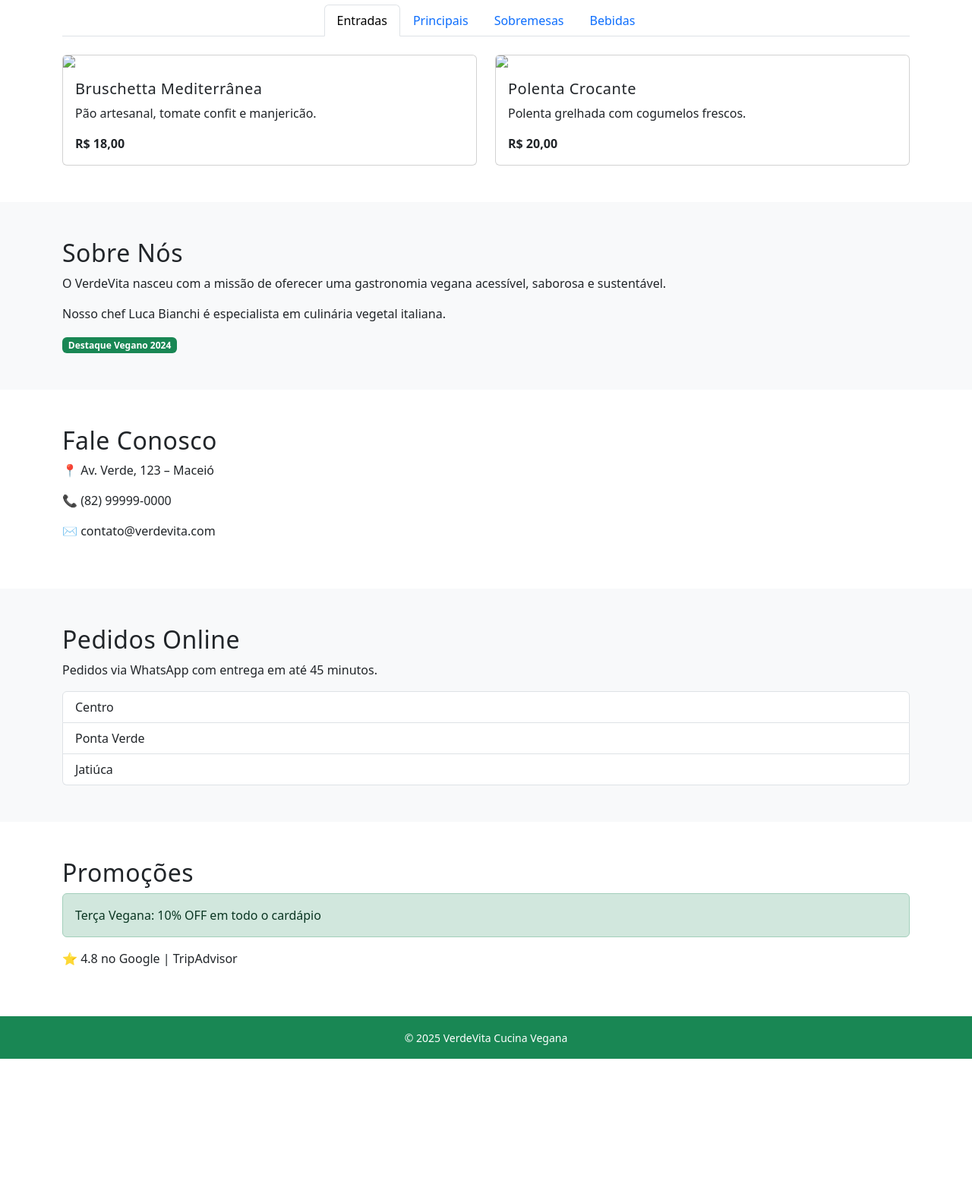
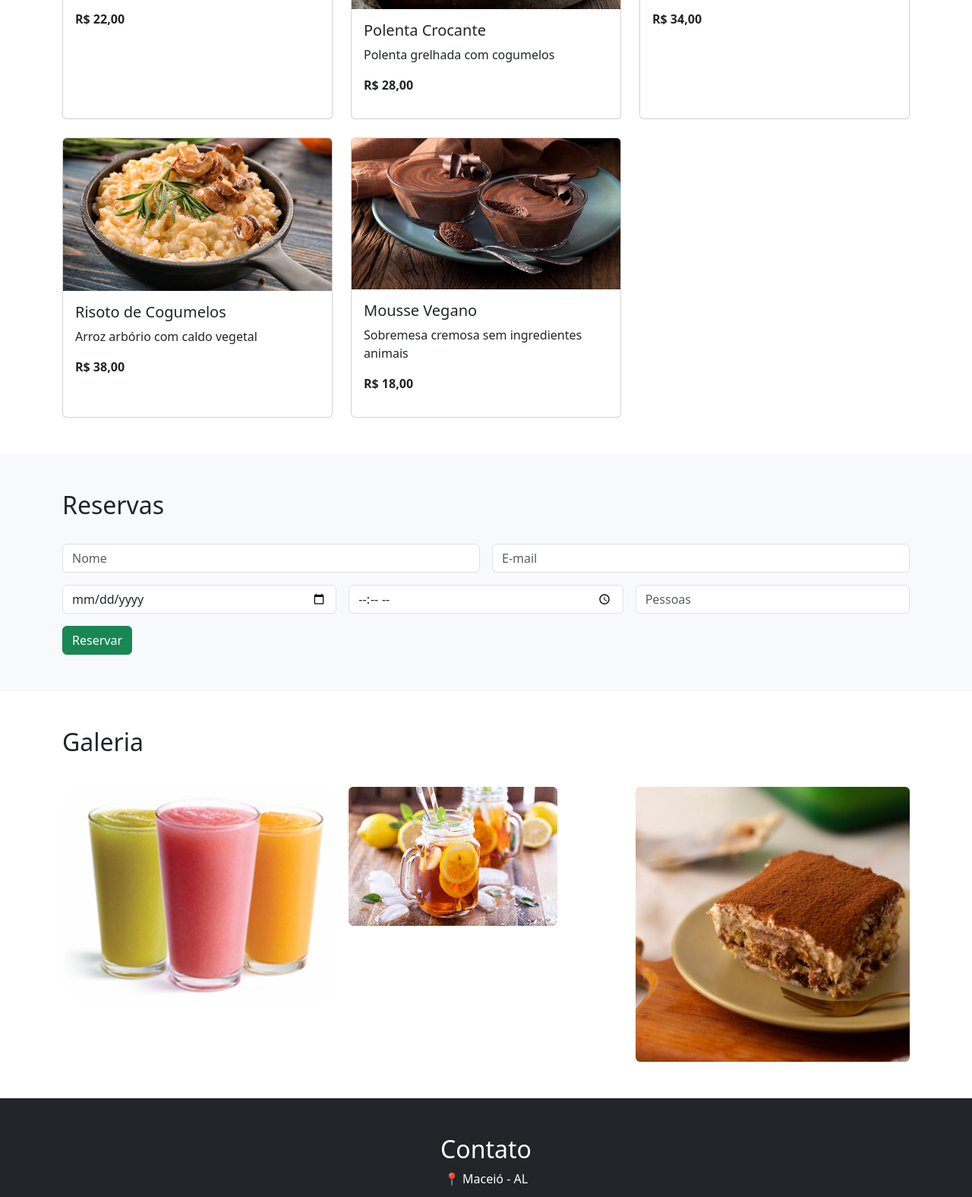
Before and after one commit to Vitor-Sergio/Vitor-Sergio.github.io, a plain HTML site: page atividade8.html in a window 1280 px wide. Shown: the part 676-2252 px from the top of the page at 76% size. Before the commit the page ends 2070 px from the top, so only its background shows below. Drawn offline with nearby package versions, Linux system fonts and the light colour scheme.

Commit message:
Update atividade8.html

```diff
--- a/atividade8.html
+++ b/atividade8.html
@@ -4,41 +4,28 @@
   <meta charset="utf-8">
   <meta name="viewport" content="width=device-width, initial-scale=1">
 
-  <title>VerdeVita | Cucina Vegana</title>
+  <title>VerdeVita | Cucina Italiana Vegana</title>
 
   <link href="https://cdn.jsdelivr.net/npm/bootstrap@5.3.3/dist/css/bootstrap.min.css" rel="stylesheet">
-
-  <style>
-    body { scroll-behavior: smooth; }
-    h1, h2, h5 { letter-spacing: 0.5px; }
-    .card {
-      transition: transform .3s, box-shadow .3s;
-    }
-    .card:hover {
-      transform: translateY(-5px);
-      box-shadow: 0 10px 25px rgba(0,0,0,.15);
-    }
-  </style>
 </head>
 <body>
 
 <!-- NAVBAR -->
-<nav class="navbar navbar-expand-lg navbar-dark bg-success sticky-top">
+<nav class="navbar navbar-expand-lg navbar-dark bg-dark sticky-top">
   <div class="container">
-    <a class="navbar-brand fw-bold" href="#">VerdeVita</a>
-    <button class="navbar-toggler" data-bs-toggle="collapse" data-bs-target="#menu">
+    <a class="navbar-brand" href="#inicio">VerdeVita</a>
+
+    <button class="navbar-toggler" type="button" data-bs-toggle="collapse" data-bs-target="#menu">
       <span class="navbar-toggler-icon"></span>
     </button>
-    <div id="menu" class="collapse navbar-collapse">
+
+    <div class="collapse navbar-collapse" id="menu">
       <ul class="navbar-nav ms-auto">
         <li class="nav-item"><a class="nav-link" href="#inicio">Início</a></li>
         <li class="nav-item"><a class="nav-link" href="#cardapio">Cardápio</a></li>
-        <li class="nav-item"><a class="nav-link" href="#sobre">Sobre</a></li>
         <li class="nav-item"><a class="nav-link" href="#reservas">Reservas</a></li>
         <li class="nav-item"><a class="nav-link" href="#galeria">Galeria</a></li>
         <li class="nav-item"><a class="nav-link" href="#contato">Contato</a></li>
-        <li class="nav-item"><a class="nav-link" href="#pedidos">Pedidos</a></li>
-        <li class="nav-item"><a class="nav-link" href="#promocoes">Promoções</a></li>
       </ul>
     </div>
   </div>
@@ -46,166 +33,72 @@
 
 <!-- INÍCIO -->
 <section id="inicio" class="bg-light py-5">
-  <div class="container">
-    <div class="row align-items-center">
-      <div class="col-md-6">
-        <h1 class="fw-bold">VerdeVita Cucina Vegana</h1>
+  <div class="container text-center">
+    <h1>VerdeVita</h1>
     <p class="lead">
-          Restaurante vegano inspirado na culinária italiana, unindo sabor,
-          saúde e sustentabilidade.
+      Restaurante de culinária italiana 100% vegana 🌱
     </p>
-        <p>
-          Trabalhamos com ingredientes frescos, receitas artesanais e um
-          ambiente acolhedor para todos.
-        </p>
-      </div>
-      <div class="col-md-6">
-        <div id="carouselInicio" class="carousel slide" data-bs-ride="carousel">
-          <div class="carousel-inner rounded">
-            <div class="carousel-item active">
-              <img src="img/hero1.jpg" class="d-block w-100">
-            </div>
-            <div class="carousel-item">
-              <img src="img/hero2.jpg" class="d-block w-100">
-            </div>
-            <div class="carousel-item">
-              <img src="img/hero3.jpg" class="d-block w-100">
-            </div>
-          </div>
-        </div>
-      </div>
-    </div>
-
-    <h4 class="mt-5">Horário de Funcionamento</h4>
-    <table class="table table-striped">
-      <tr><td>Segunda a Sexta</td><td>11h às 22h</td></tr>
-      <tr><td>Sábado</td><td>12h às 23h</td></tr>
-      <tr><td>Domingo</td><td>12h às 21h</td></tr>
-    </table>
   </div>
 </section>
 
 <!-- CARDÁPIO -->
 <section id="cardapio" class="py-5">
   <div class="container">
-    <h2 class="text-center mb-4">Nosso Cardápio Vegano</h2>
+    <h2 class="mb-4">Cardápio Vegano</h2>
 
-    <ul class="nav nav-tabs justify-content-center">
-      <li class="nav-item"><a class="nav-link active" data-bs-toggle="tab" href="#entradas">Entradas</a></li>
-      <li class="nav-item"><a class="nav-link" data-bs-toggle="tab" href="#principais">Principais</a></li>
-      <li class="nav-item"><a class="nav-link" data-bs-toggle="tab" href="#sobremesas">Sobremesas</a></li>
-      <li class="nav-item"><a class="nav-link" data-bs-toggle="tab" href="#bebidas">Bebidas</a></li>
-    </ul>
+    <div class="row g-4">
 
-    <div class="tab-content mt-4">
-
-      <div id="entradas" class="tab-pane fade show active">
-        <div class="row g-4">
-          <div class="col-md-6">
+      <div class="col-md-4">
         <div class="card h-100">
-              <img src="img/bruschetta.jpg" class="card-img-top">
+          <img src="img-verdevita/bruschetta.jpg" class="card-img-top">
           <div class="card-body">
             <h5>Bruschetta Mediterrânea</h5>
-                <p>Pão artesanal, tomate confit e manjericão.</p>
-                <strong>R$ 18,00</strong>
-              </div>
-            </div>
-          </div>
-
-          <div class="col-md-6">
-            <div class="card h-100">
-              <img src="img/polenta.jpg" class="card-img-top">
-              <div class="card-body">
-                <h5>Polenta Crocante</h5>
-                <p>Polenta grelhada com cogumelos frescos.</p>
-                <strong>R$ 20,00</strong>
-              </div>
-            </div>
-          </div>
-        </div>
-      </div>
-
-      <div id="principais" class="tab-pane fade">
-        <div class="row g-4">
-          <div class="col-md-4">
-            <div class="card h-100">
-              <img src="img/lasanha.jpg" class="card-img-top">
-              <div class="card-body">
-                <h5>Lasanha Vegana <span class="badge bg-success">Especial</span></h5>
-                <p>Legumes e creme de castanhas.</p>
-                <strong>R$ 42,00</strong>
+            <p>Tomate fresco, azeite e manjericão</p>
+            <p><strong>R$ 22,00</strong></p>
           </div>
         </div>
       </div>
 
       <div class="col-md-4">
         <div class="card h-100">
-              <img src="img/risoto.jpg" class="card-img-top">
+          <img src="img-verdevita/polenta.png" class="card-img-top">
           <div class="card-body">
-                <h5>Risoto de Cogumelos</h5>
-                <p>Arroz arbório e ervas italianas.</p>
-                <strong>R$ 38,00</strong>
+            <h5>Polenta Crocante</h5>
+            <p>Polenta grelhada com cogumelos</p>
+            <p><strong>R$ 28,00</strong></p>
           </div>
         </div>
       </div>
 
       <div class="col-md-4">
         <div class="card h-100">
-              <img src="img/espaguete.jpg" class="card-img-top">
+          <img src="img-verdevita/espaguete.jpg" class="card-img-top">
           <div class="card-body">
-                <h5>Espaguete ao Pesto</h5>
-                <p>Pesto de manjericão e castanha-de-caju.</p>
-                <strong>R$ 36,00</strong>
-              </div>
-            </div>
+            <h5>Espaguete ao Pesto Vegano</h5>
+            <p>Manjericão e castanhas</p>
+            <p><strong>R$ 34,00</strong></p>
           </div>
         </div>
       </div>
 
-      <div id="sobremesas" class="tab-pane fade">
-        <div class="row g-4">
-          <div class="col-md-6">
+      <div class="col-md-4">
         <div class="card h-100">
-              <img src="img/tiramisu.jpg" class="card-img-top">
+          <img src="img-verdevita/risoto.jpg" class="card-img-top">
           <div class="card-body">
-                <h5>Tiramisu Vegano</h5>
-                <strong>R$ 22,00</strong>
+            <h5>Risoto de Cogumelos</h5>
+            <p>Arroz arbório com caldo vegetal</p>
+            <p><strong>R$ 38,00</strong></p>
           </div>
         </div>
       </div>
 
-          <div class="col-md-6">
+      <div class="col-md-4">
         <div class="card h-100">
-              <img src="img/mousse.jpg" class="card-img-top">
+          <img src="img-verdevita/mousse.jpg" class="card-img-top">
           <div class="card-body">
-                <h5>Mousse de Chocolate</h5>
-                <strong>R$ 20,00</strong>
-              </div>
-            </div>
-          </div>
-        </div>
-      </div>
-
-      <div id="bebidas" class="tab-pane fade">
-        <div class="row g-4">
-          <div class="col-md-6">
-            <div class="card h-100">
-              <img src="img/suco.jpg" class="card-img-top">
-              <div class="card-body">
-                <h5>Sucos Naturais</h5>
-                <strong>R$ 10,00</strong>
-              </div>
-            </div>
-          </div>
-
-          <div class="col-md-6">
-            <div class="card h-100">
-              <img src="img/cha.jpg" class="card-img-top">
-              <div class="card-body">
-                <h5>Chá Gelado Artesanal</h5>
-                <strong>R$ 8,00</strong>
-              </div>
-            </div>
+            <h5>Mousse Vegano</h5>
+            <p>Sobremesa cremosa sem ingredientes animais</p>
+            <p><strong>R$ 18,00</strong></p>
           </div>
         </div>
       </div>
@@ -214,57 +107,65 @@
   </div>
 </section>
 
-<!-- SOBRE -->
-<section id="sobre" class="bg-light py-5">
+<!-- RESERVAS -->
+<section id="reservas" class="bg-light py-5">
   <div class="container">
-    <h2>Sobre Nós</h2>
-    <p>
-      O VerdeVita nasceu com a missão de oferecer uma gastronomia vegana
-      acessível, saborosa e sustentável.
-    </p>
-    <p>
-      Nosso chef Luca Bianchi é especialista em culinária vegetal italiana.
-    </p>
-    <span class="badge bg-success">Destaque Vegano 2024</span>
+    <h2>Reservas</h2>
+
+    <form class="row g-3 mt-3">
+      <div class="col-md-6">
+        <input type="text" class="form-control" placeholder="Nome">
+      </div>
+      <div class="col-md-6">
+        <input type="email" class="form-control" placeholder="E-mail">
+      </div>
+      <div class="col-md-4">
+        <input type="date" class="form-control">
+      </div>
+      <div class="col-md-4">
+        <input type="time" class="form-control">
+      </div>
+      <div class="col-md-4">
+        <input type="number" class="form-control" placeholder="Pessoas">
+      </div>
+      <div class="col-12">
+        <button class="btn btn-success">Reservar</button>
+      </div>
+    </form>
+  </div>
+</section>
+
+<!-- GALERIA -->
+<section id="galeria" class="py-5">
+  <div class="container">
+    <h2>Galeria</h2>
+
+    <div class="row g-3 mt-4">
+      <div class="col-md-4">
+        <img src="img-verdevita/sucos.jpg" class="img-fluid rounded">
+      </div>
+      <div class="col-md-4">
+        <img src="img-verdevita/cha.jpg" class="img-fluid rounded">
+      </div>
+      <div class="col-md-4">
+        <img src="img-verdevita/tiramissu.jpg" class="img-fluid rounded">
+      </div>
+    </div>
   </div>
 </section>
 
 <!-- CONTATO -->
-<section id="contato" class="py-5">
-  <div class="container">
-    <h2>Fale Conosco</h2>
-    <p>📍 Av. Verde, 123 – Maceió</p>
-    <p>📞 (82) 99999-0000</p>
+<section id="contato" class="bg-dark text-white py-5">
+  <div class="container text-center">
+    <h2>Contato</h2>
+    <p>📍 Maceió - AL</p>
+    <p>📞 (82) 99999-9999</p>
     <p>✉️ contato@verdevita.com</p>
   </div>
 </section>
 
-<!-- PEDIDOS -->
-<section id="pedidos" class="bg-light py-5">
-  <div class="container">
-    <h2>Pedidos Online</h2>
-    <p>Pedidos via WhatsApp com entrega em até 45 minutos.</p>
-    <ul class="list-group">
-      <li class="list-group-item">Centro</li>
-      <li class="list-group-item">Ponta Verde</li>
-      <li class="list-group-item">Jatiúca</li>
-    </ul>
-  </div>
-</section>
-
-<!-- PROMOÇÕES -->
-<section id="promocoes" class="py-5">
-  <div class="container">
-    <h2>Promoções</h2>
-    <div class="alert alert-success">
-      Terça Vegana: 10% OFF em todo o cardápio
-    </div>
-    <p>⭐ 4.8 no Google | TripAdvisor</p>
-  </div>
-</section>
-
-<footer class="bg-success text-white text-center py-3">
-  <small>© 2025 VerdeVita Cucina Vegana</small>
+<footer class="text-center py-3 bg-secondary text-white">
+  © 2025 VerdeVita - Cucina Italiana Vegana
 </footer>
 
 <script src="https://cdn.jsdelivr.net/npm/bootstrap@5.3.3/dist/js/bootstrap.bundle.min.js"></script>
```
Lines whose indentation alone changed are shown as unchanged.
